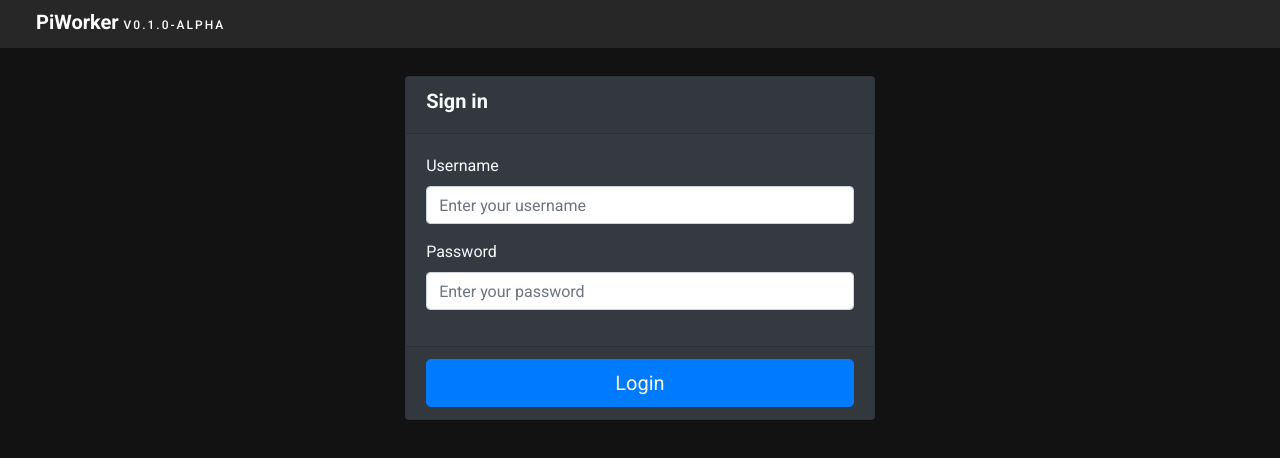
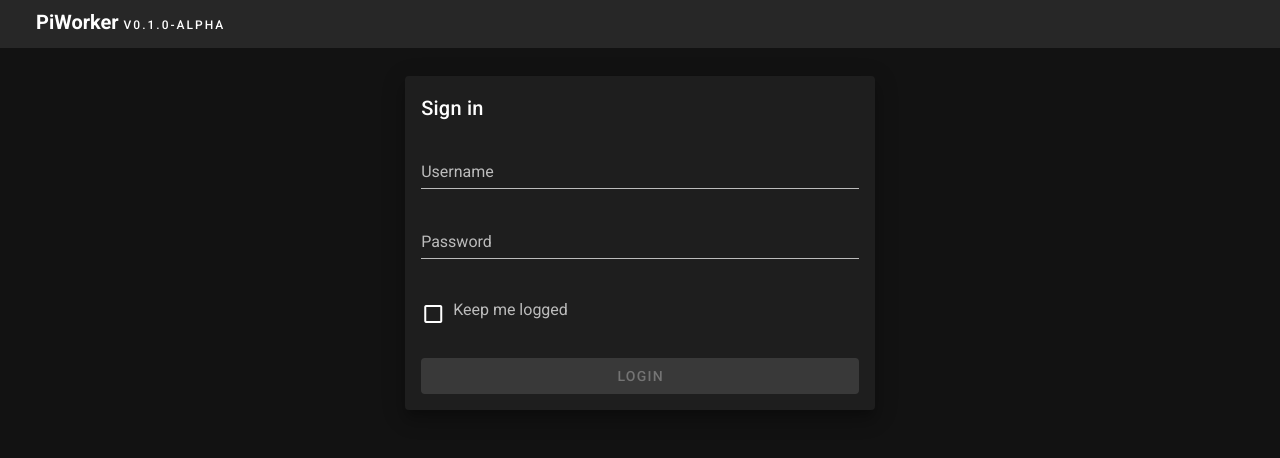
Before and after one commit to Pegasus8/piworker, a Vue app in the folder webui/frontend/: page /login in a window 1280 px wide. Shown: the top 458 px of the page. Built offline with nearby package versions, Linux system fonts and the light colour scheme; a small style sheet from the web is missing; what vue-uuid would draw is missing.

Commit message:
Mirgation to vuetify

```diff
--- a/webui/frontend/src/views/Login.vue
+++ b/webui/frontend/src/views/Login.vue
@@ -1,71 +1,58 @@
 <template>
-<b-container class="my-4">
-  <b-row class="justify-content-center">
-    <b-col sm="9" md="7" lg="5" xl="4">
-      <b-card bg-variant="dark" text-variant="light">
-        <template v-slot:header>
-          <h5 class="font-weight-bold">Sign in</h5>
-        </template>
-        <b-form>
-          <b-form-group
-            class="text-left"
-            label="Username"
-            label-for="username"
+<v-container class="my-4">
+  <v-row justify='center'>
+    <v-col sm="9" md="7" lg="5" xl="4">
+      <v-card elevation='12' dark>
+        <v-card-title>
+          Sign in
+        </v-card-title>
+        <v-card-text>
+          <v-form
+            ref="form"
+            v-model="valid"
           >
-            <b-form-input
-              id="username"
-              type="text"
-              placeholder="Enter your username"
+            <v-text-field
               v-model="form.username"
-              aria-describedby="usernamelHelp"
+              :rules="usernameRules"
+              label="Username"
               required
             />
-          </b-form-group>
-          <b-form-group
-            class="text-left"
-            label="Password"
-            label-for="passwordInput"
-          >
-            <b-form-input
-              id="passwordInput"
-              type="password"
-              placeholder="Enter your password"
-              aria-describedby="passwordHelp"
+            <v-text-field
               v-model="form.password"
+              :rules="passwordRules"
+              label="Password"
+              type='password'
               required
             />
-          </b-form-group>
-        </b-form>
-        <template v-slot:footer>
-          <b-button variant="primary" size="lg" @click="login" block>
-            Login
-          </b-button>
-        </template>
-      </b-card>
-      <transition name="fade">
-        <div
-          v-if="showAlert"
-          class="alert alert-warning mt-3"
-          role="alert"
-        >
-          Wrong user/password
-        </div>
-      </transition>
-      <transition name="fade">
-        <div
-          v-if="errorOnLogin"
-          class="alert alert-danger mt-3"
-          role="alert"
-        >
-          <h4>Error when trying to login</h4>
-          <p>Please, check your connection with PiWorker.</p>
-          <hr>
-          <p>Error: {{ error }}</p>
-        </div>
-      </transition>
-    </b-col>
-  </b-row>
-</b-container>
+            <v-checkbox
+              v-model="form.keepLogged"
+              label="Keep me logged"
+              color='primary'
+            ></v-checkbox>
+
+            <v-btn
+              :disabled="!valid"
+              class="primary darken-1 mt-2"
+              @click="login"
+              block
+              :loading='waintingResponse'
+            >
+              Login
+            </v-btn>
+          </v-form>
+        </v-card-text>
+      </v-card>
+    </v-col>
+  </v-row>
+  <v-row justify='center'>
+    <v-fade-transition>
+      <v-alert v-show="showAlert" type='error' class="mt-3">
+        Error when trying to login. Please, check your connection with PiWorker.
+        Error: <span class="font-weight-medium">{{ error }}</span>
+      </v-alert>
+    </v-fade-transition>
+  </v-row>
+</v-container>
 </template>
 
 <script>
@@ -74,23 +61,23 @@ export default {
     return {
       form: {
         username: '',
-        password: ''
+        password: '',
+        keepLogged: false
       },
       waintingResponse: false,
+      usernameRules: [
+        v => !!v || 'Username is required'
+      ],
+      passwordRules: [
+        v => !!v || 'Username is required'
+      ],
+      valid: true,
       showAlert: false,
-      errorOnLogin: false,
       error: ''
     }
   },
   methods: {
     login (event) {
-      if (this.waintingResponse) {
-        return // Prevent multiple requests
-      }
-      if (!this.form.username || !this.form.password) {
-        return
-      }
-      event.preventDefault()
       this.waintingResponse = true
       this.$store.dispatch('auth/login', {
         user: this.form.username,
@@ -100,18 +87,23 @@ export default {
           this.waintingResponse = false
           if (!response.successful) {
             this.showAlert = true
-            setTimeout(() => this.showAlert = false, 3000)
+            setTimeout(() => {
+              this.showAlert = false
+            }, 3000)
           }
         })
         .catch((err) => {
           this.waintingResponse = false
-          this.errorOnLogin = true
+          this.showAlert = true
           this.error = err.message
           console.error('Error when trying to login:', err)
           setTimeout(() => {
-            this.errorOnLogin = false
-            this.error = ''
-          }, 15000)
+            this.showAlert = false
+            setTimeout(() => {
+              // Prevents the disappearance of the error when the alert is beginning to fade
+              this.error = ''
+            }, 2000)
+          }, 10000)
         })
     }
   }
```
